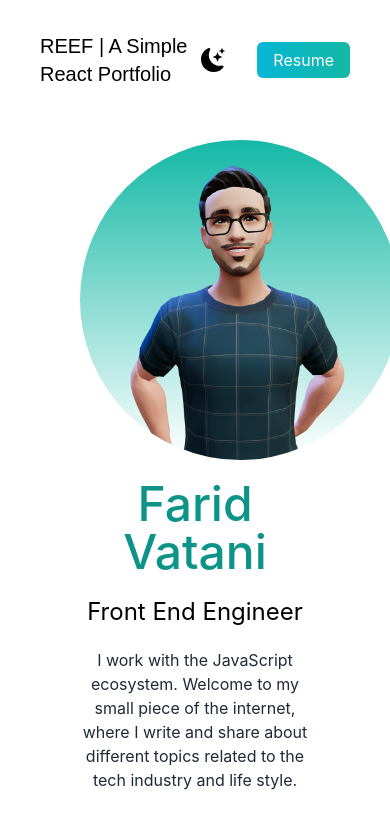
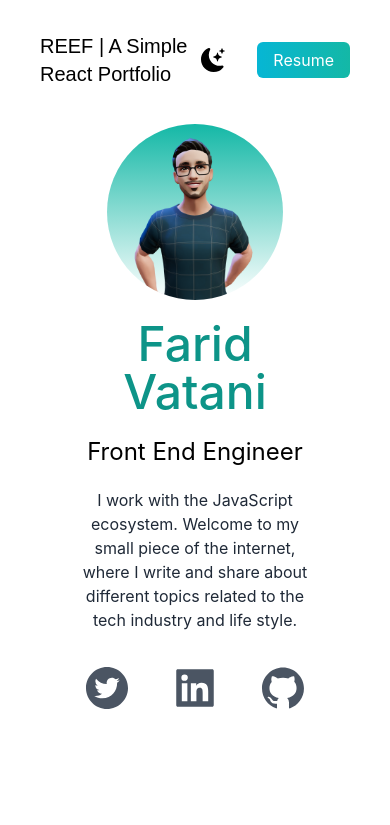
Before and after one commit to faridvatani/reef, a Next.js app: page / in a window 390 px wide. Shown: the top 825 px of the page. Built offline with nearby package versions, Linux system fonts and the light colour scheme.

Commit message:
Bug fix - responsive header image

```diff
--- a/pages/index.js
+++ b/pages/index.js
@@ -25,6 +25,7 @@ export default function Home() {
     <div className={darkMode ? "dark" : ""}>
       <Head>
         <title>Reef Portfolio</title>
+        <meta name="viewport" content="width=device-width, initial-scale=1.0" />
         <meta name="description" content="Generated by create next app" />
         <link rel="icon" href="/favicon.ico" />
       </Head>
@@ -49,8 +50,8 @@ export default function Home() {
               </li>
             </ul>
           </nav>
-          <div className="text-center p-10 py-0">
-            <div className="mx-auto bg-gradient-to-b from-teal-500 rounded-full w-80 h-80 relative overflow-hidden mt-5 md:h-80 md:w-80">
+          <div className="flex flex-col justify-center justify-items-center text-center p-10 py-0">
+            <div className="mx-auto bg-gradient-to-b from-teal-500 rounded-full relative overflow-hidden md:h-80 md:w-80 w-44 h-44">
               <Image src={avatar} layout="fill" objectFit="cover" alt="avatar"/>
             </div>
             <h2 className="text-5xl py-5 text-teal-600 font-medium dark:text-teal-400 md:text-6xl">
@@ -117,7 +118,7 @@ export default function Home() {
             </p>
           </div>
           <div className="flex flex-col gap-10 py-10 lg:flex-row lg:flex-wrap">
-            <div className="basis-1/3 flex-1 ">
+            <div className="basis-1/3 flex-1">
               <Image
                 className="rounded-lg object-cover"
                 width={"100%"}
```
